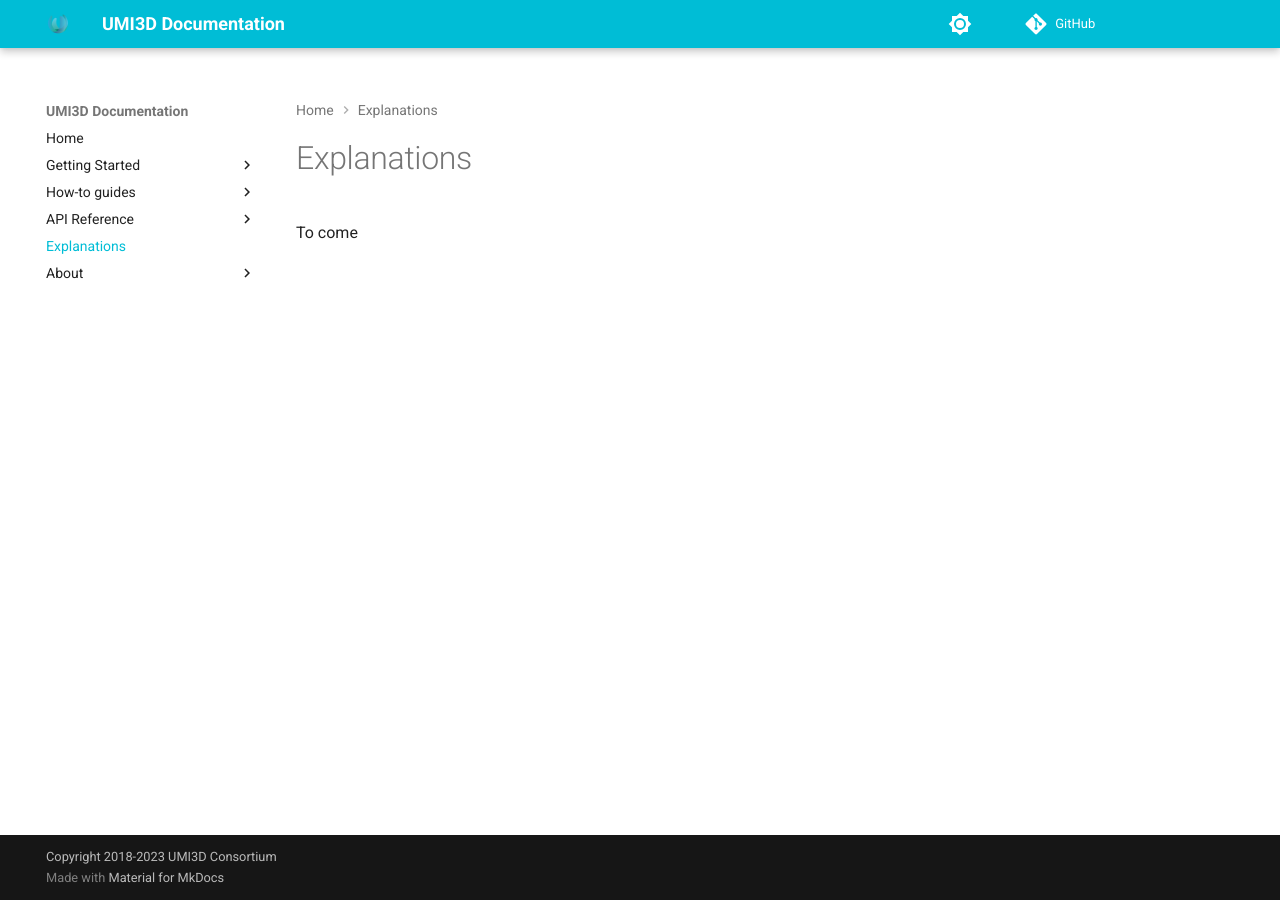
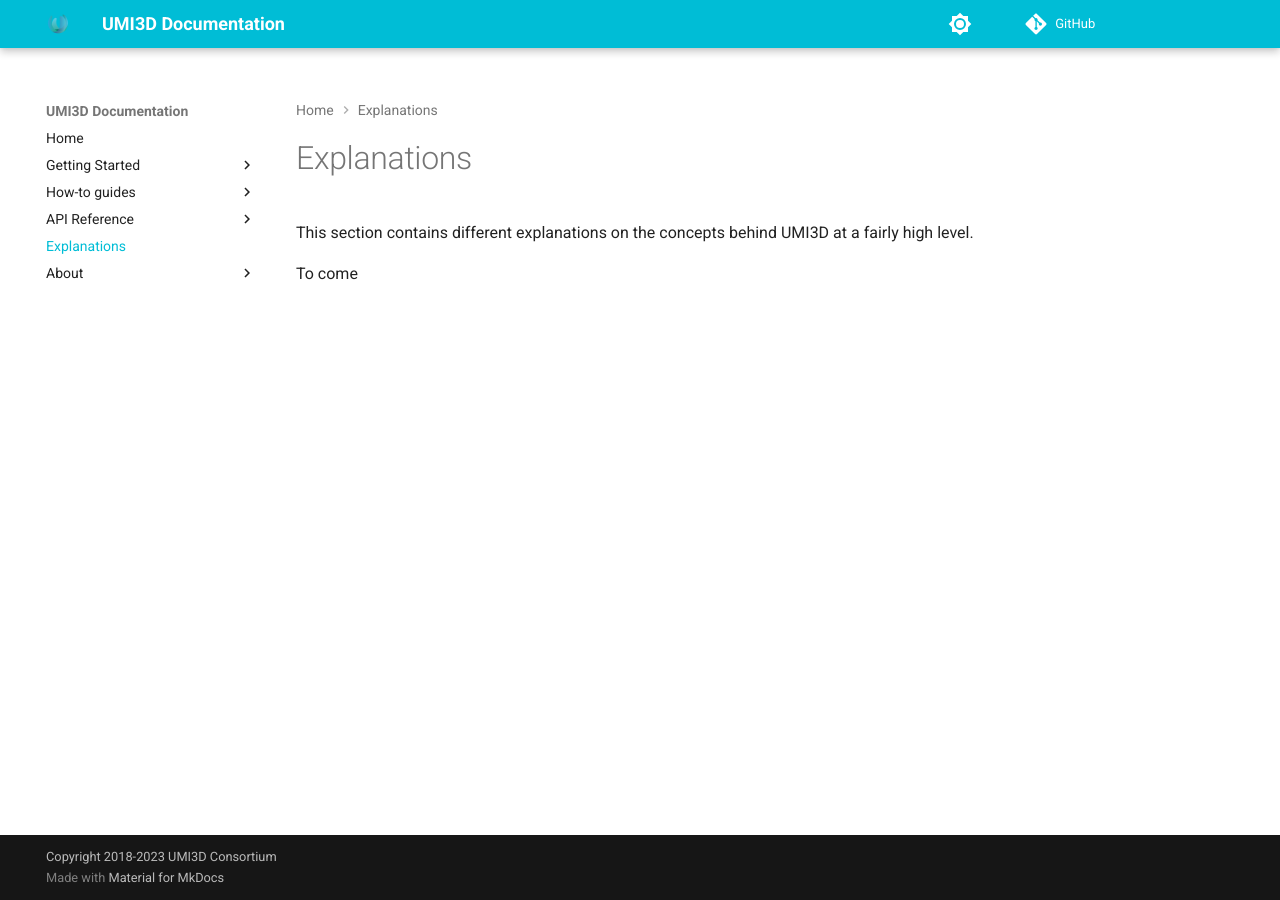
Before and after one commit to UMI3D/UMI3D-SDK-Documentation, an MkDocs documentation site: the page built from docs/pages/explanation/index.md, in a window 1280 px wide. Built offline with MkDocs 1.6.1 and Material for MkDocs 9.7.7, drawn with Linux system fonts in a browser that asks for light colours; comment, search, counter and statistics services are not loaded.

Commit message:
Updated home pages

```diff
--- a/docs/pages/explanation/index.md
+++ b/docs/pages/explanation/index.md
@@ -1,3 +1,5 @@
 # Explanations
 
+This section contains different explanations on the concepts behind UMI3D at a fairly high level.
+
 To come
```
Also changed, not shown: docs/pages/api-reference/index.md (+2 -0 lines).
